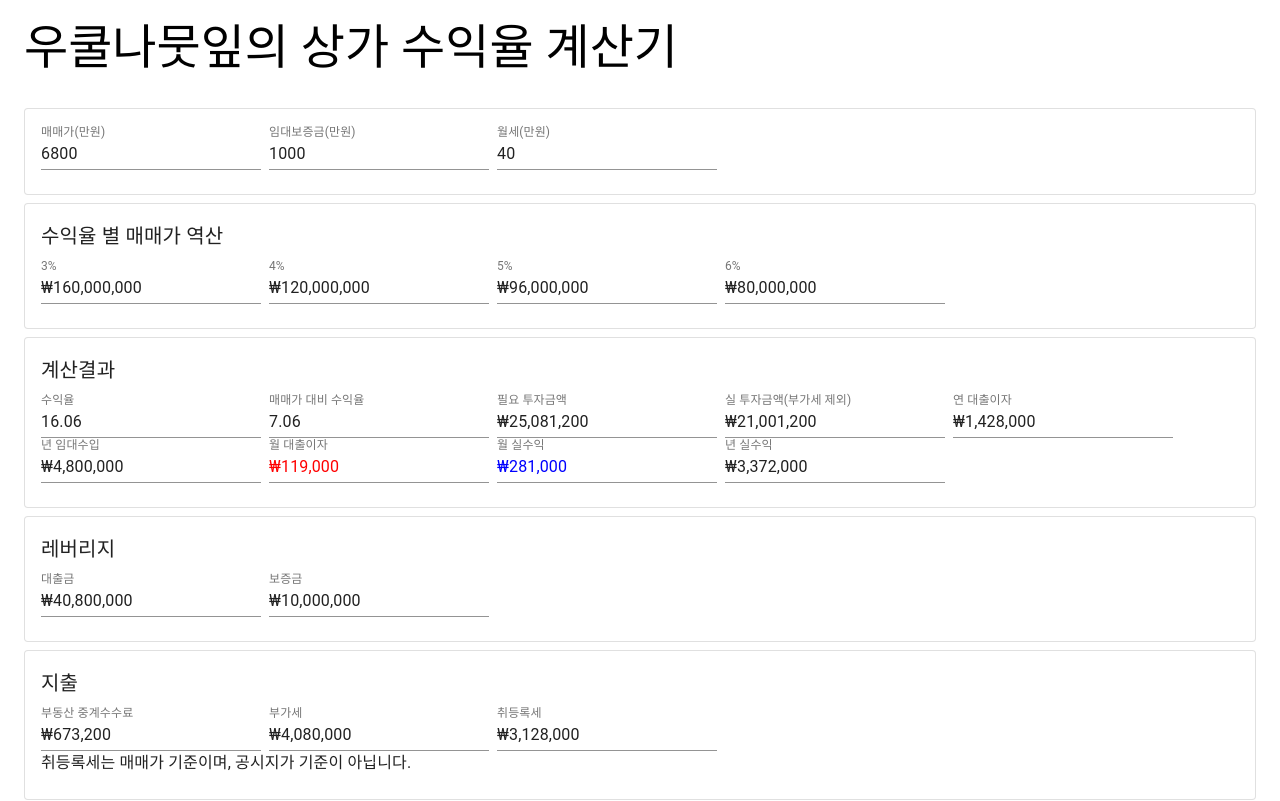
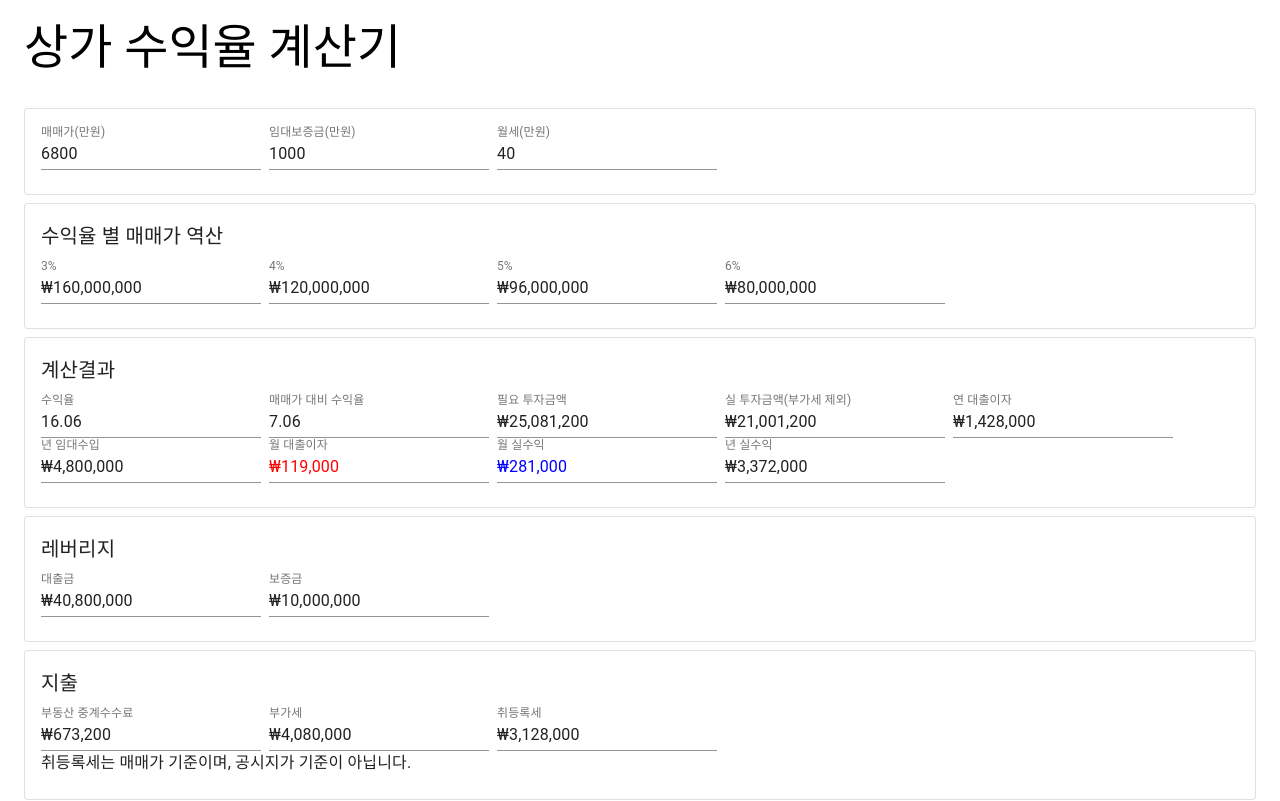
Before and after one commit to everdeen7336/richCalculator, a Next.js app: page / in a window 1280 px wide. Shown: the top 801 px of the page. Built offline with nearby package versions, Linux system fonts and the light colour scheme.

Commit message:
title change2

```diff
--- a/pages/index.tsx
+++ b/pages/index.tsx
@@ -172,7 +172,7 @@ export default function Home() {
       </Head>
 
       <Typography variant="h3" component="h1" >
-        우쿨나뭇잎의 상가 수익율 계산기
+        상가 수익율 계산기
       </Typography>
       <Box my={4} margin={0}>
         <Card variant="outlined" className={classes.card}>
```
